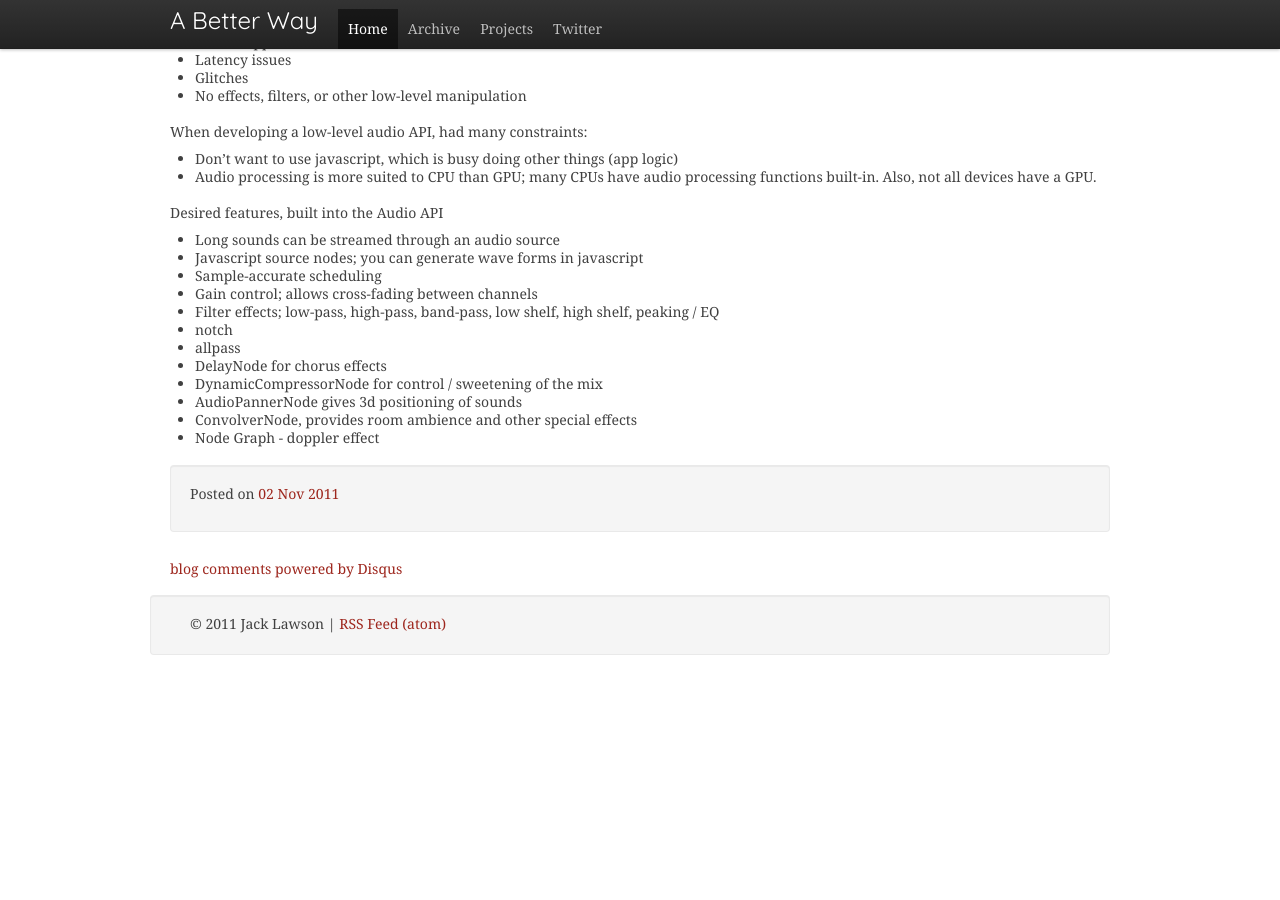
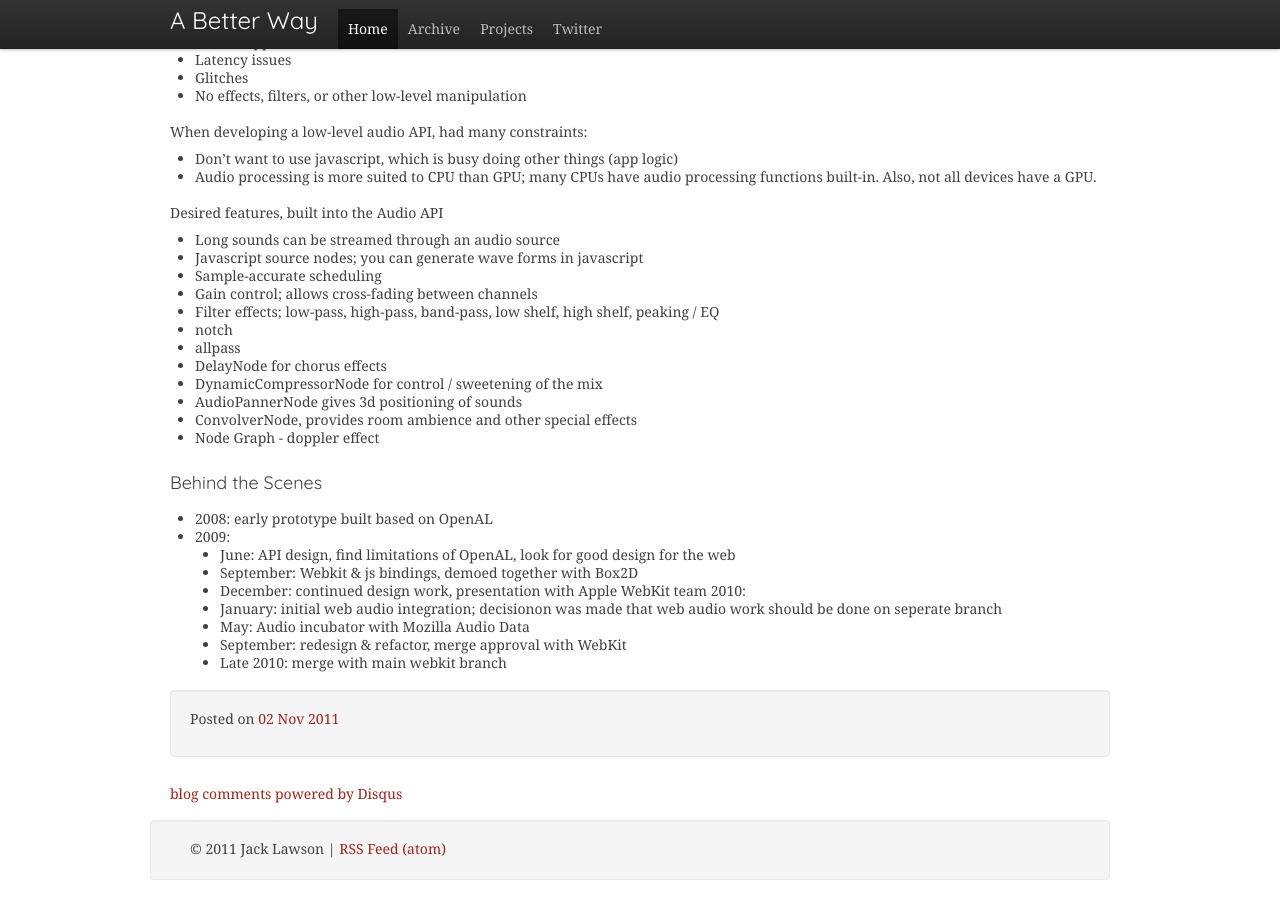
Before and after one commit to ajacksified/ajacksified.github.com, a Jekyll site: the page built from _posts/2011-11-02-new-game-conf-liveblog-2.markdown, in a window 1280 px wide and 900 px high, scrolled down 14388 px. Built offline with Jekyll 4.4.1, drawn with Linux system fonts in a browser that asks for light colours; nearby versions of some CDN libraries; some web fonts are replaced; Markdown is read by kramdown in place of the engine named in the settings; comment, search, counter and statistics services are not loaded; before the commit the page ends 15063 px from its top, so only the background shows below that.

Commit message:
Day 2 - Rachel Blum

```diff
--- a/_posts/2011-11-02-new-game-conf-liveblog-2.markdown
+++ b/_posts/2011-11-02-new-game-conf-liveblog-2.markdown
@@ -826,3 +826,18 @@ Desired features, built into the Audio API
 * AudioPannerNode gives 3d positioning of sounds
 * ConvolverNode, provides room ambience and other special effects
 * Node Graph - doppler effect
+
+### Behind the Scenes
+
+* 2008: early prototype built based on OpenAL
+* 2009:
+    * June: API design, find limitations of OpenAL, look for good design for the
+      web
+    * September: Webkit &amp; js bindings, demoed together with Box2D
+    * December: continued design work, presentation with Apple WebKit team
+ 2010:
+    * January: initial web audio integration; decisionon was made that web audio
+      work should be done on seperate branch
+    * May: Audio incubator with Mozilla Audio Data
+    * September: redesign &amp; refactor, merge approval with WebKit
+    * Late 2010: merge with main webkit branch
```
